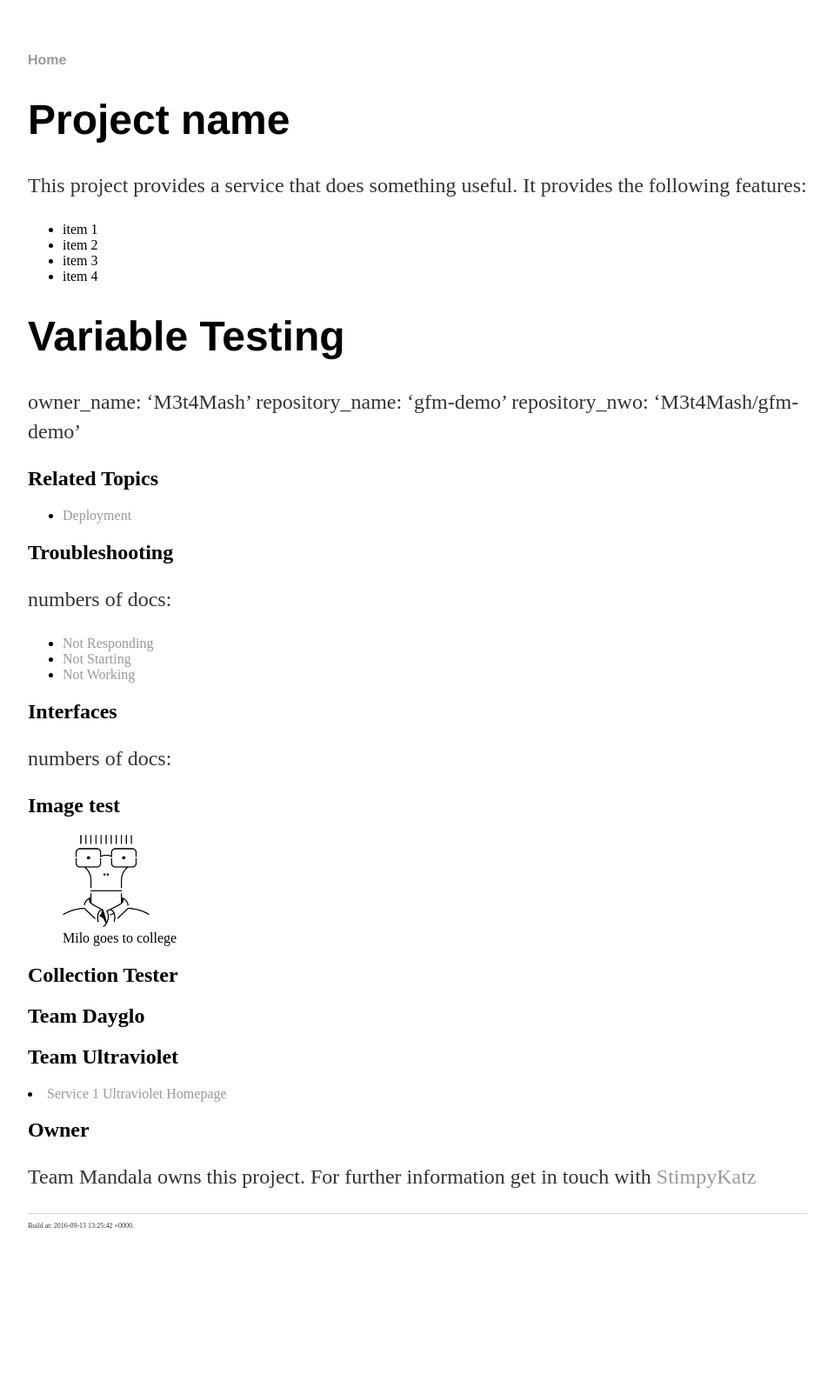
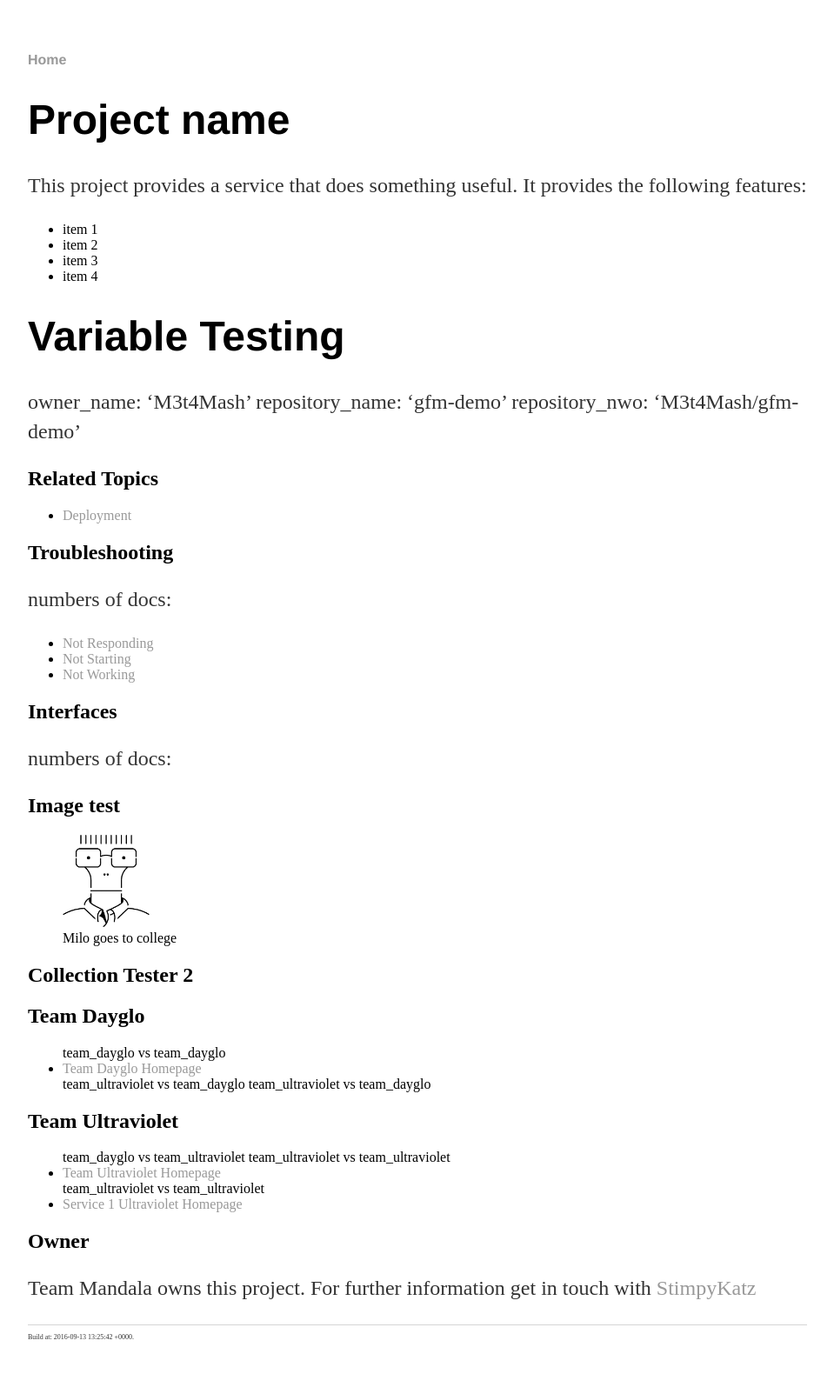
Before and after one commit to M3t4Mash/gfm-demo, a Jekyll site: the page built from index.md, in a window 1280 px wide. Shown: the whole page at 87% size, without its empty margins (160-1119 px from the left). Built offline with Jekyll 4.4.1, drawn with Linux system fonts in a browser that asks for light colours; before the commit the page ends 1475 px from its top, so only the background shows below that.

Commit message:
foo Moved list of teams and services into include.

```diff
--- /dev/null
+++ b/_includes/listTeamsAndServices
@@ -0,0 +1,32 @@
+{% assign distinctTeamUris = '' | split: ',' %}
+{% assign distinctServiceUris = '' | split: ',' %}
+{% assign teamPages = site.doc-teams | sort: 'relative_path' %}
+
+{% for page in teamPages %}
+ {% assign currUrl = page.relative_path | split: "/" %}
+ {% assign currTeam = currUrl[1] %}
+
+ {% unless currTeam == previous %}
+  {% assign newUri = currUrl[0] | append: '/' | append: currUrl[1] %}
+  {% assign distinctTeamUris = distinctTeamUris | push: currTeam %}
+ {% endunless %}
+ {% assign previous = currTeam %}
+{% endfor %}
+
+{% for uri in distinctTeamUris %}
+ {% assign currTeamLabel = uri | split: "_" %}
+ {% capture headingLabel %}{% for word in currTeamLabel %}{{ word | capitalize }} {% endfor %}{% endcapture %}
+ <h2 id="{{ currTeam }}">{{ headingLabel }}</h2>
+ <ul>
+  {% for page in teamPages %}
+   {% assign pageUrl = page.relative_path | split: "/" %}
+   {% assign currParentTeam = pageUrl[1] %}
+   {{currParentTeam}} vs {{uri}}
+   {% if currParentTeam == uri %}
+   <li>
+   <a href="{{ site.baseurl }}{{ page.url }}">{{ page.title }}</a>
+   </li>
+   {% endif %}
+  {% endfor %}
+ </ul>
+{% endfor %}
--- a/index.md
+++ b/index.md
@@ -27,30 +27,8 @@ repository_nwo: '{{site.github.repository_nwo}}'
 ## Image test
 {% include addImage file="milo.jpg" caption="Milo goes to college" width="100" %}
 
-## Collection Tester
-{% assign distinctTeamUris = '' | split: ',' %}
-{% assign teamPages = site.doc-teams | sort: 'relative_path' %}
-
-{% for page in teamPages %}
- {% assign currUrl = page.relative_path | split: "/" %}
- {% assign currTeam = currUrl[1] %}
- {% unless currTeam == previous %}
-  {% assign currTeamLabel = currTeam | split: "_" %}
-  {% capture headingLabel %}{% for word in currTeamLabel %}{{ word | capitalize }} {% endfor %}{% endcapture %}
-  {% assign newUri = currUrl[0] | append: '/' | append: currUrl[1] %}
-  {% assign distinctTeamUris = distinctTeamUris | push: currTeam %}
-  <h2 id="{{ currTeam }}">{{ headingLabel }}</h2>
- {% endunless %}
- {% if currTeam == previous or currTeam == '' %}
-   {% if currTeam.size > 3 %}
-   <li>
-   <a href="{{ site.baseurl }}{{ page.url }}">{{ page.title }}</a>
-   </li>
-   {% endif %}
- {% endif %}
- {% assign previous = currTeam %}
-{% endfor %}
-
+## Collection Tester 2
+{% include listTeamsAndServices %}
 
 ## Owner
 Team Mandala owns this project. For further information get in touch with [StimpyKatz](https://github.com/StimpyKatz)
```
